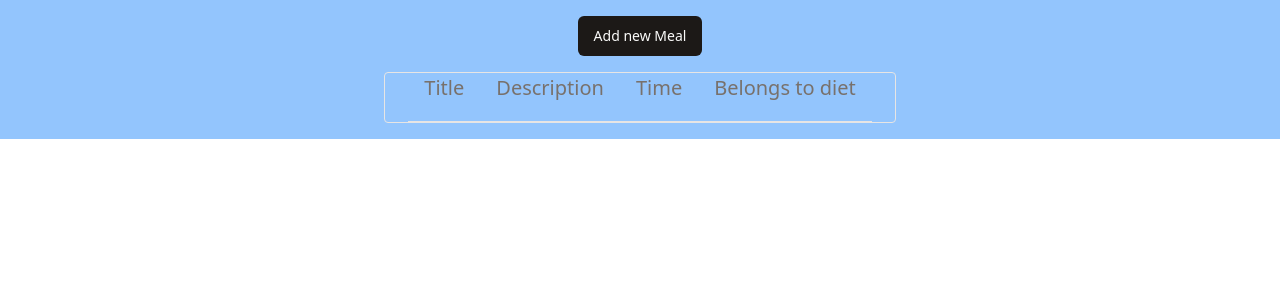
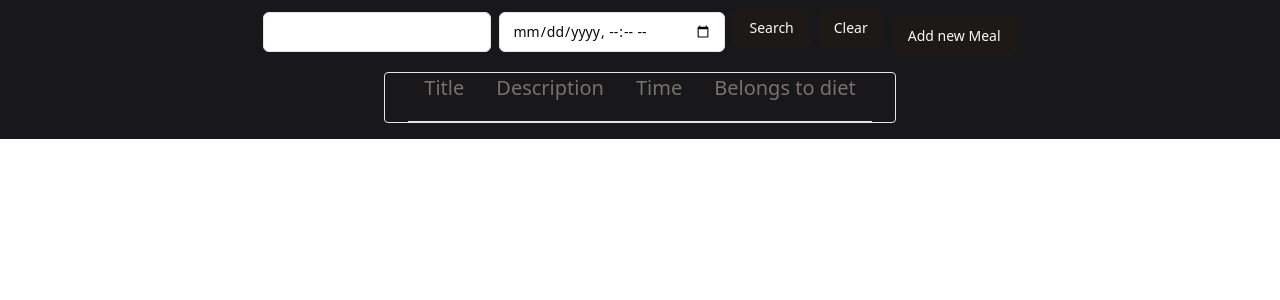
Before and after one commit to brianvfarias/daily-diet-web, a React (Vite) app: page / in a window 1280 px wide. Shown: the top 300 px of the page. Built offline with nearby package versions, Linux system fonts and the light colour scheme.

Commit message:
feat: filtering meals by title or description

```diff
--- a/src/App.tsx
+++ b/src/App.tsx
@@ -2,18 +2,105 @@ import { useState } from 'react'
 import { MealInput, MealType } from './MealInput'
 import { MealRecord } from './MealRecord';
 import { Table, TableBody, TableHead, TableHeader, TableRow } from './components/ui/table';
+import { Form, FormControl, FormField, FormItem, FormLabel } from './components/ui/form';
+import { z } from 'zod'
+import { useForm } from 'react-hook-form'
+import { zodResolver } from '@hookform/resolvers/zod';
+import { Input } from './components/ui/input';
+import { Button } from './components/ui/button';
+
+const mealsFilter = z.object({
+  dateFilter: z.string(),
+  titleFilter: z.string(),
+})
 
 export function App() {
+  const form = useForm<z.infer<typeof mealsFilter>>({
+    resolver: zodResolver(mealsFilter),
+    defaultValues: {
+      dateFilter: '',
+      titleFilter: ''
+    }
+  })
+
   const [meals, setMeals] = useState<MealType[]>([]);
+  const [showMeals, setShowMeals] = useState<MealType[]>([]);
+
   function handleAddMeal(meal: MealType) {
     setMeals(prev => {
-      const meals = [...prev, meal]
-      return meals.sort((m1, m2) => new Date(m1.date).getTime() - new Date(m2.date).getTime())
+      const newMeals = [meal, ...prev]
+      return newMeals.sort((m1, m2) => new Date(m1.date).getTime() - new Date(m2.date).getTime())
+    })
+    setShowMeals(prev => {
+      const newMeals = [meal, ...prev]
+      return newMeals.sort((m1, m2) => new Date(m1.date).getTime() - new Date(m2.date).getTime())
     })
   }
+
+  function searchMeal(data: z.infer<typeof mealsFilter>) {
+    const mealsFiltered = meals.filter((m) => {
+      if (data.dateFilter === "" && data.titleFilter === "") return meals
+      if (data.dateFilter != "" && data.titleFilter != "") {
+        return new Date(m.date).getMonth() === new Date(data.dateFilter).getMonth()
+          && (m.title.toLowerCase().includes(data.titleFilter) || m?.description.toLowerCase().includes(data.titleFilter))
+      }
+      if (data.dateFilter) {
+        return new Date(m.date).getMonth() === new Date(data.dateFilter).getMonth()
+      }
+
+      if (data.titleFilter) return m.title.toLowerCase().includes(data.titleFilter) || m?.description.toLowerCase().includes(data.titleFilter)
+    })
+    console.log(mealsFiltered)
+    console.log(meals)
+    console.log(showMeals)
+    setShowMeals(mealsFiltered)
+    form.reset()
+  }
   return (
-    <main className="bg-blue-300">
-      <MealInput addMeal={handleAddMeal} />
+    <main className="bg-zinc-900">
+      {showMeals.length > 0 ? <span className='text-white'>Showing :{showMeals.length} </span> : null}
+      <nav className='flex items-center justify-center gap-2'>
+        <Form {...form} >
+          <form onSubmit={form.handleSubmit(searchMeal)} className='flex items-center justify-center gap-2'>
+            <FormField
+              control={form.control}
+              name="titleFilter"
+              render={({ field }) =>
+                <FormItem>
+                  <FormLabel />
+                  <FormControl >
+                    <Input {...field} />
+                  </FormControl>
+                </FormItem>
+              }
+            />
+
+            <FormField
+              control={form.control}
+              name="dateFilter"
+              render={({ field }) =>
+                <FormItem>
+                  <FormLabel />
+                  <FormControl>
+                    <Input type="datetime-local" {...field} />
+                  </FormControl>
+                </FormItem>
+
+              }
+            />
+            <Button type="submit">
+              Search
+            </Button>
+            <Button onClick={() => {
+              setShowMeals(meals)
+              form.reset()
+            }}>
+              Clear
+            </Button>
+          </form>
+        </Form>
+        <MealInput addMeal={handleAddMeal} />
+      </nav>
 
       <Table className="flex flex-col items-center justify-center rounded border w-[32rem] mx-auto my-4">
         <TableHeader>
@@ -35,9 +122,9 @@ export function App() {
         {
           meals.length > 0 ?
             <TableBody className="">
-              {meals.map((meal) => {
+              {showMeals.map((meal) => {
                 return (
-                  <MealRecord id={meal.id} title={meal.title} description={meal.description} date={meal.date}
+                  <MealRecord key={meal.id} id={meal.id} title={meal.title} description={meal.description} date={meal.date}
                     belongsToDiet={meal.belongsToDiet} />
                 )
               })}
--- a/src/MealRecord/index.tsx
+++ b/src/MealRecord/index.tsx
@@ -2,7 +2,7 @@ import { TableCell, TableRow } from "@/components/ui/table";
 import { MealType } from "../MealInput";
 
 export function MealRecord({ belongsToDiet, date, title, description }: MealType) {
-  const bgColor = belongsToDiet === true ? 'bg-green-300' : 'bg-red-300'
+  const bgColor = belongsToDiet === true ? 'bg-green-200' : 'bg-red-200'
   return (
     <TableRow className={`${bgColor}`}>
       <TableCell className="font-bold text-xl">{title}</TableCell>
```
